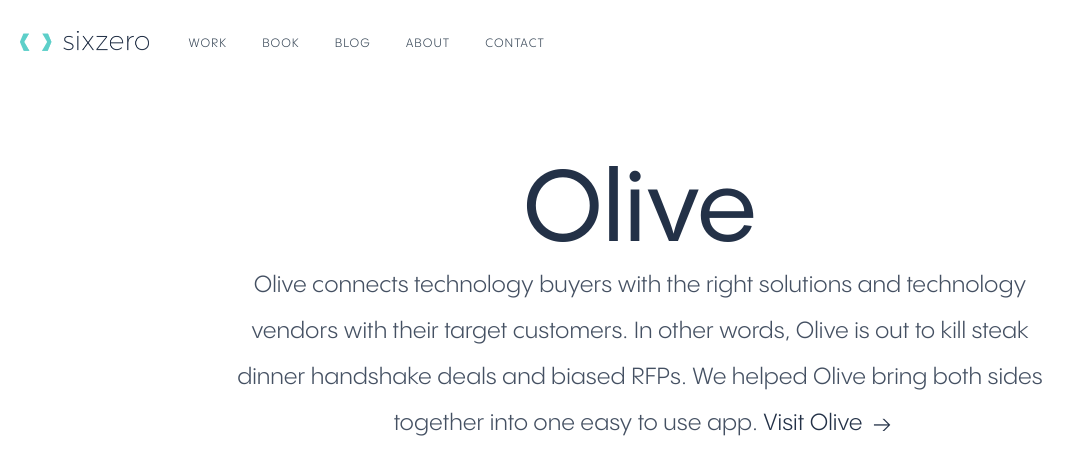
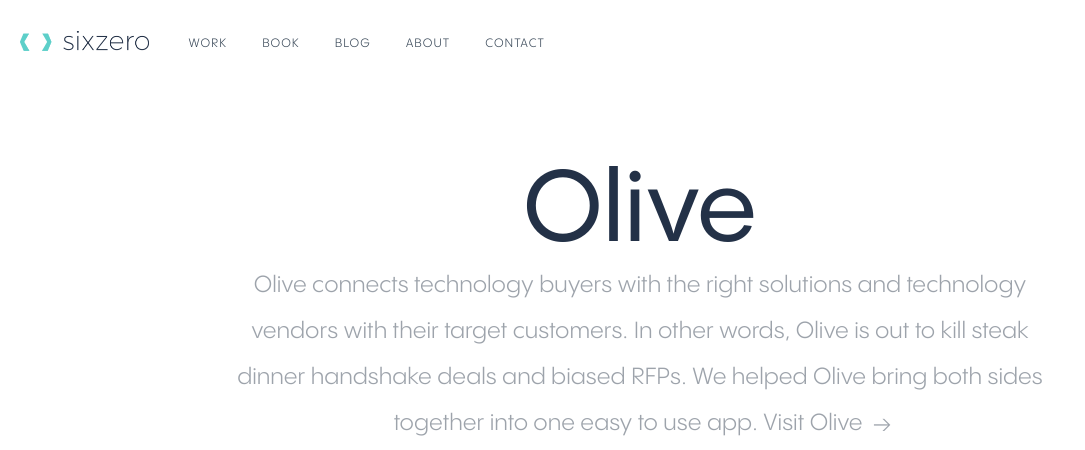
Before and after one commit to teamsixzero/teamsixzero.github.io, a Jekyll site: the page built from projects/olive.html, in a window 1280 px wide. Shown: the top 450 px of the page, without its empty margins (0-1085 px from the left). Built offline with Jekyll 4.4.1, drawn with Linux system fonts in a browser that asks for light colours; nearby versions of some CDN libraries; grey boxes are pictures that could not be loaded.

Commit message:
🎨 touching up project intro block for Olive

```diff
--- a/_sass/_variables.scss
+++ b/_sass/_variables.scss
@@ -29,6 +29,7 @@
 $teal: #5DCFC9;
 
 $blue: #233147;
+$blue-secondary: #3C4857;
 
 @mixin orange-gradient {
   background: rgba(250,144,112,1);
--- a/_sass/pages/_project-olive.scss
+++ b/_sass/pages/_project-olive.scss
@@ -1,6 +1,11 @@
 .projects--olive {
   p {
     color: rgba($blue, 0.85);
+  }
+
+  .intro__copy,
+  .intro__copy a {
+    color: rgba($blue-secondary, 0.5);
   }
 }
 
```
